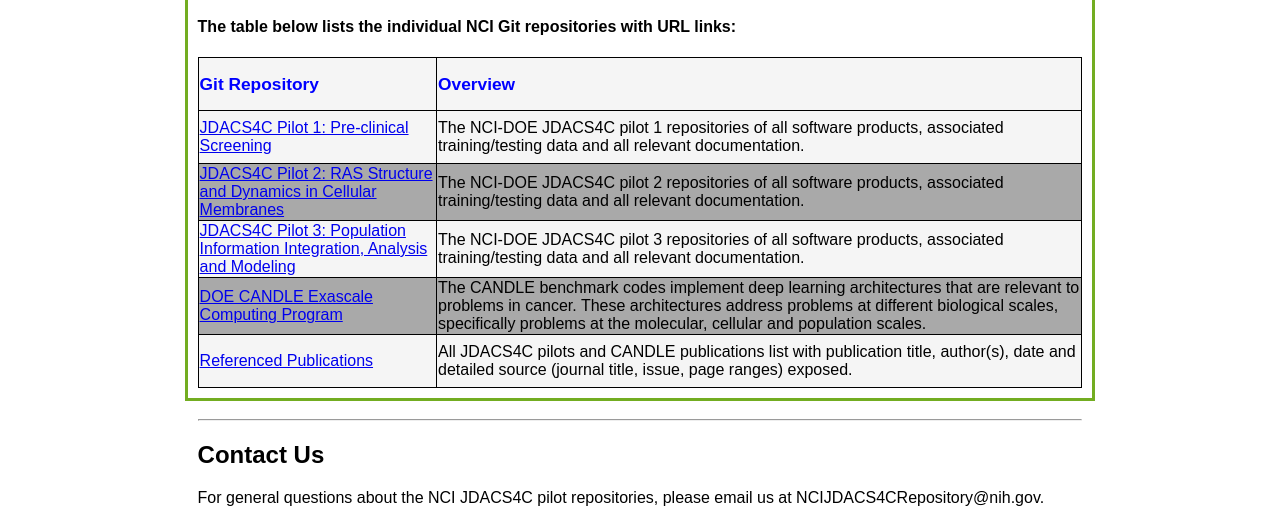
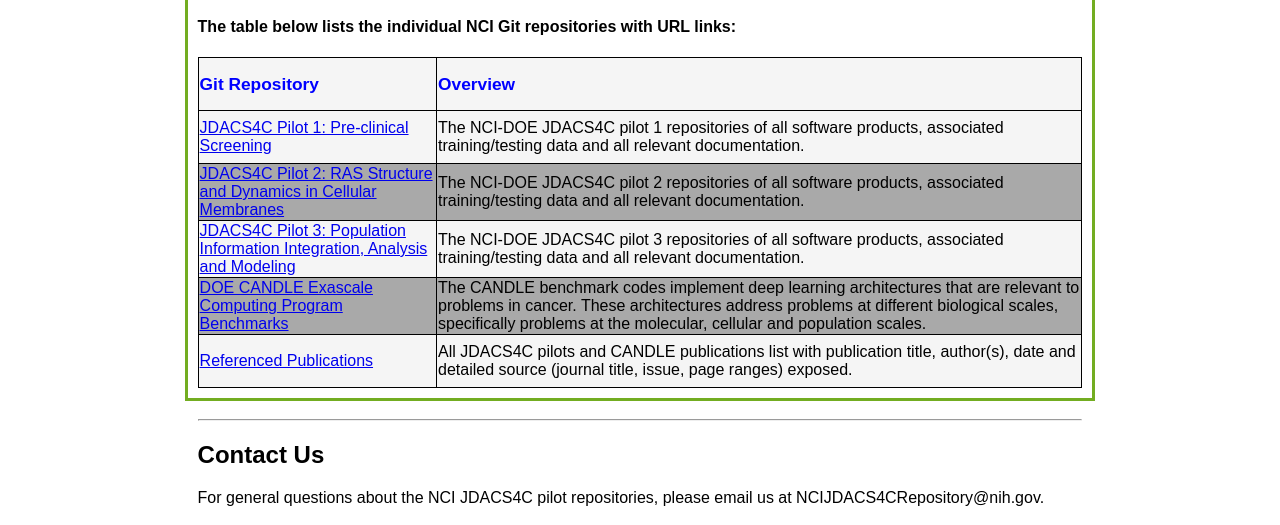
Before and after one commit to CBIIT/NCIJDACS4CRepository, a plain HTML site: page index.html in a window 1280 px wide. Shown: the part 342-867 px from the top of the page. Drawn offline with Linux system fonts and the light colour scheme.

Commit message:
Revise label for DOE Benchmarks

```diff
--- a/index.html
+++ b/index.html
@@ -53,7 +53,7 @@
 						</tr>
 
 						<tr>
-						<td><a href="https://github.com/ECP-CANDLE/Benchmarks">DOE CANDLE Exascale Computing Program</a></td>
+						<td><a href="https://github.com/ECP-CANDLE/Benchmarks">DOE CANDLE Exascale Computing Program Benchmarks</a></td>
 						<td>The CANDLE benchmark codes implement deep learning architectures that are relevant to problems in cancer. These architectures address problems at different biological scales, specifically problems at the molecular, cellular and population scales.</td>
 						</tr>
 
```
